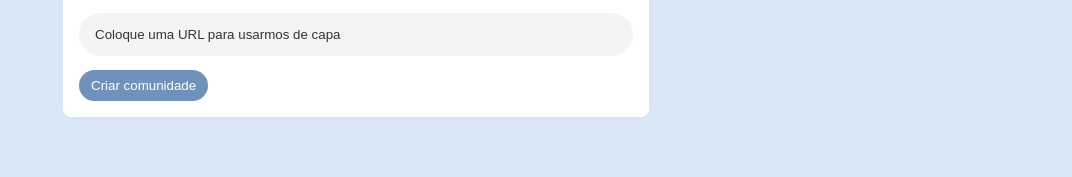
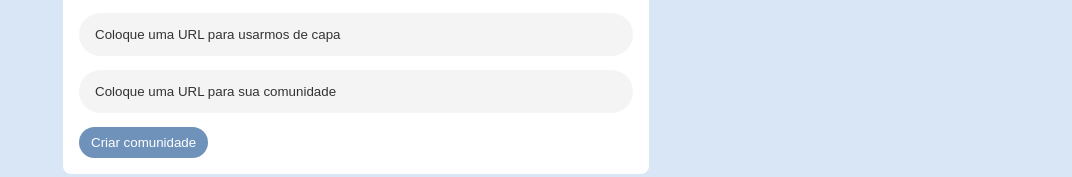
Before and after one commit to vitaoTM/alurakut, a Next.js app: page / in a window 1280 px wide. Shown: the part 2788-2965 px from the top of the page, without its empty margins (208-1280 px from the left). Before the commit the page ends 2931 px from the top, so only its background shows below. Built offline with nearby package versions, Linux system fonts and the light colour scheme.

Commit message:
* Adicionado URL * Adicionado atributo para comunidade * Novo campo de imput para comunidade * Adicionado link para comunidade ao clicar na fota da comunidade

```diff
--- a/pages/index.js
+++ b/pages/index.js
@@ -27,7 +27,8 @@ export default function Home() {
   const [comunidades, setComunidades] = React.useState([{
     id: '12802378123789378912789789123896123',
     title: 'Eu odeio acordar cedo',
-    image: 'https://alurakut.vercel.app/capa-comunidade-01.jpg'
+    image: 'https://alurakut.vercel.app/capa-comunidade-01.jpg',
+    comunityURL: 'https://euodeioacordarcedo.com.br'
   }]);
   const pessoasFavoritas = [
     'jvitorfromhell',
@@ -61,13 +62,15 @@ export default function Home() {
                 e.preventDefault();
                 const dadosDoForm = new FormData(e.target);
 
-                console.log('Campo: ', dadosDoForm.get('title'));
-                console.log('Campo: ', dadosDoForm.get('image'));
+                //console.log('Campo: ', dadosDoForm.get('title'));
+                //console.log('Campo: ', dadosDoForm.get('image'));
+                //console.log(dadosDoForm.get('comunityURL'))
 
                 const comunidade = {
                   id: new Date().toISOString(),
                   title: dadosDoForm.get('title'),
                   image: dadosDoForm.get('image'),
+                  comunityURL: dadosDoForm.get('comunityURL')
                 }
                 const comunidadesAtualizadas = [...comunidades, comunidade];
                 setComunidades(comunidadesAtualizadas)
@@ -87,6 +90,13 @@ export default function Home() {
                   aria-label="Coloque uma URL para usarmos de capa"
                 />
               </div>
+              <div>
+                <input
+                  placeholder="Coloque uma URL para sua comunidade"
+                  name="comunityURL"
+                  aria-label="Coloque uma URL para sua comunidade"
+                />
+              </div>
 
               <button>
                 Criar comunidade
@@ -104,7 +114,7 @@ export default function Home() {
               {comunidades.map((itemAtual) => {
                 return (
                   <li key={itemAtual.id}>
-                    <a href={`/users/${itemAtual.title}`}>
+                    <a target='blank' href={itemAtual.comunityURL}>
                       <img src={itemAtual.image} />
                       <span>{itemAtual.title}</span>
                     </a>
```
